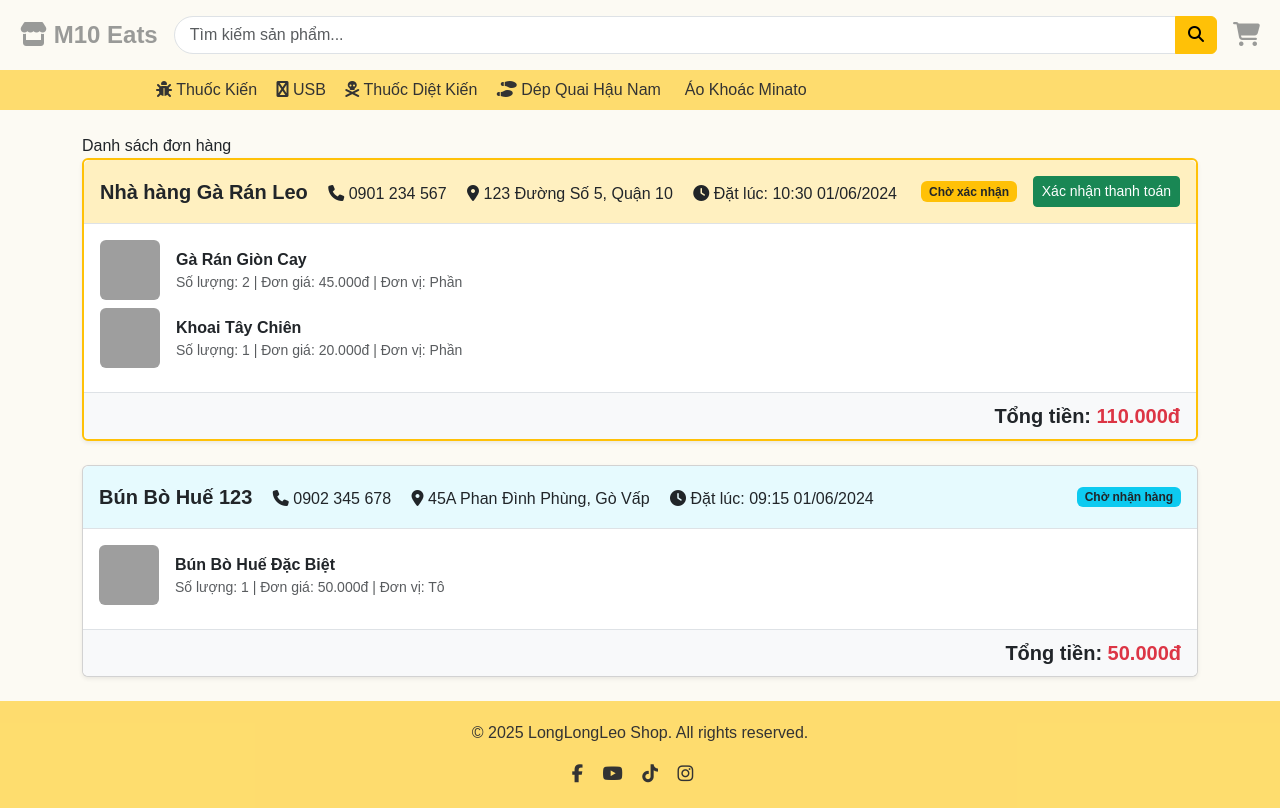
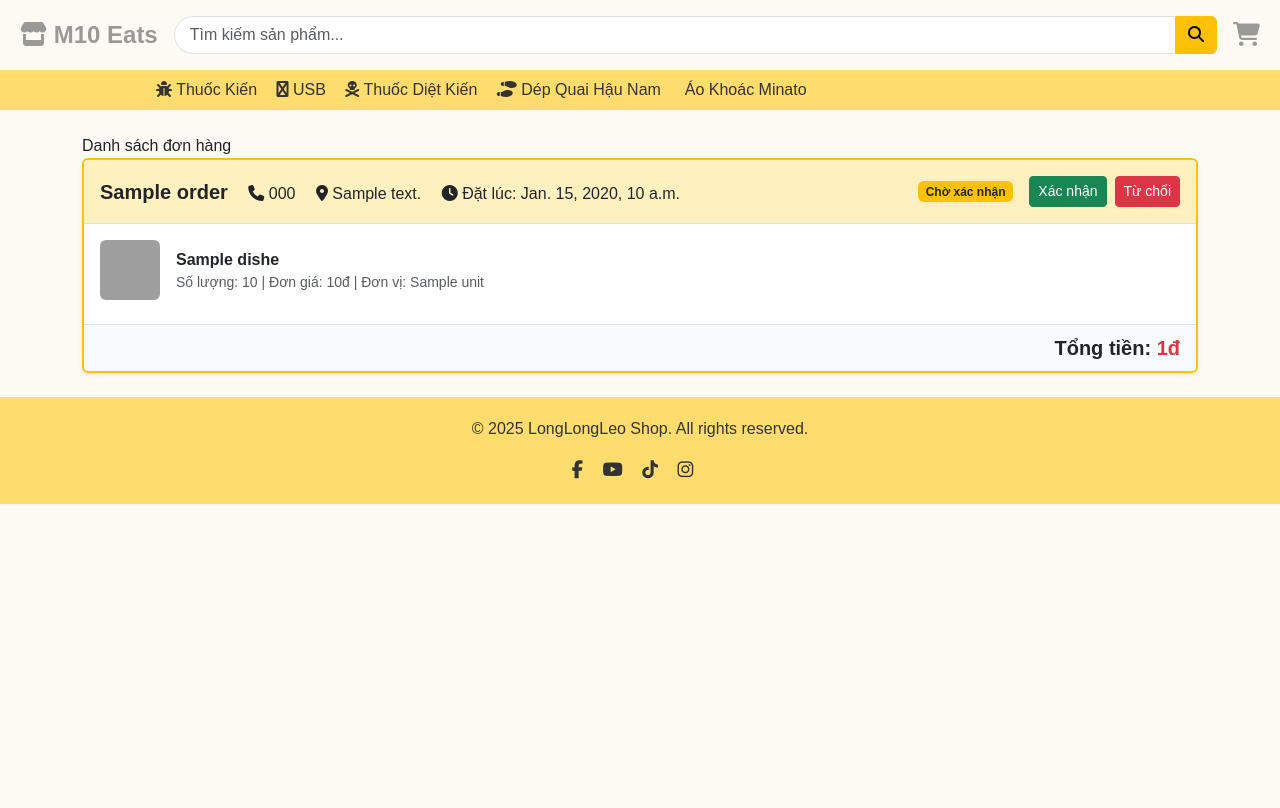
Before and after one commit to anhkreal/QLDA_22NH12_G14_M10, a Django app: template app/templates/shippingOrder.html in a window 1280 px wide. Shown: the part 40-848 px from the top of the page. After the commit the page ends 544 px from the top, so only its background shows below. Run offline with Django 5.2, Linux system fonts and the light colour scheme; the template is opened without the code that fills it: most values are stand-ins (such as "Sample title", 1, 10 or a date in 2020); grey boxes are pictures that could not be loaded.

Commit message:
Đơn hàng chờ xác nhận

```diff
--- a/app/templates/shippingOrder.html
+++ b/app/templates/shippingOrder.html
@@ -3,79 +3,71 @@
 {% block content %}
 {% block title %}Danh sách đơn hàng{% endblock %}
 
-<!-- Đơn hàng chờ xác nhận -->
+{% for order in orders %}
 <div class="card mb-4 shadow-sm border-warning border-2">
   <div class="card-body p-0">
     <!-- Phần đầu: Thông tin nhà hàng và trạng thái -->
     <div class="d-flex flex-wrap align-items-center justify-content-between bg-warning bg-opacity-25 px-3 py-3 border-bottom rounded-top">
       <div>
-        <span class="fw-bold fs-5 text-dark">Nhà hàng Gà Rán Leo</span>
-        <span class="ms-3"><i class="fas fa-phone"></i> 0901 234 567</span>
-        <span class="ms-3"><i class="fas fa-map-marker-alt"></i> 123 Đường Số 5, Quận 10</span>
-        <span class="ms-3"><i class="fas fa-clock"></i> Đặt lúc: 10:30 01/06/2024</span>
+        <span class="fw-bold fs-5 text-dark">{{ order.restaurant_name }}</span>
+        <span class="ms-3"><i class="fas fa-phone"></i> {{ order.customer_phone }}</span>
+        <span class="ms-3"><i class="fas fa-map-marker-alt"></i> {{ order.customer_address }}</span>
+        <span class="ms-3"><i class="fas fa-clock"></i> Đặt lúc: {{ order.order_time }}</span>
       </div>
       <div class="d-flex align-items-center mt-2 mt-md-0">
         <span class="badge bg-warning text-dark me-3">Chờ xác nhận</span>
-        <button class="btn btn-success btn-sm">Xác nhận thanh toán</button>
+        <button class="btn btn-success btn-sm me-2" onclick="updateInvoiceStatus('{{ order.invoice_id }}', 1, this)">Xác nhận</button>
+        <button class="btn btn-danger btn-sm" onclick="updateInvoiceStatus('{{ order.invoice_id }}', 2, this)">Từ chối</button>
       </div>
     </div>
     <!-- Phần 2: Danh sách món ăn -->
     <div class="p-3">
+      {% for dish in order.dishes %}
       <div class="d-flex align-items-center mb-2">
         <img src="https://edeninterior.vn/wp-content/uploads/2024/05/thiet-ke-mat-tien-nha-hang-dep-1.jpg"
              class="rounded me-3" style="width: 60px; height: 60px; object-fit: cover;">
         <div class="flex-grow-1">
-          <div class="fw-semibold">Gà Rán Giòn Cay</div>
-          <div class="text-muted small">Số lượng: 2 | Đơn giá: 45.000đ | Đơn vị: Phần</div>
+          <div class="fw-semibold">{{ dish.name }}</div>
+          <div class="text-muted small">Số lượng: {{ dish.quantity }} | Đơn giá: {{ dish.price|floatformat:0 }}đ | Đơn vị: {{ dish.unit }}</div>
         </div>
       </div>
-      <div class="d-flex align-items-center mb-2">
-        <img src="https://edeninterior.vn/wp-content/uploads/2024/05/thiet-ke-mat-tien-nha-hang-dep-1.jpg"
-             class="rounded me-3" style="width: 60px; height: 60px; object-fit: cover;">
-        <div class="flex-grow-1">
-          <div class="fw-semibold">Khoai Tây Chiên</div>
-          <div class="text-muted small">Số lượng: 1 | Đơn giá: 20.000đ | Đơn vị: Phần</div>
-        </div>
-      </div>
+      {% endfor %}
     </div>
     <!-- Phần 3: Tổng tiền -->
     <div class="bg-light border-top px-3 py-2 d-flex justify-content-end rounded-bottom">
-      <span class="fw-bold fs-5">Tổng tiền: <span class="text-danger">110.000đ</span></span>
+      <span class="fw-bold fs-5">Tổng tiền: <span class="text-danger">{{ order.total_payment|floatformat:0 }}đ</span></span>
     </div>
   </div>
 </div>
+{% empty %}
+<div class="alert alert-info">Không có đơn hàng chờ xác nhận.</div>
+{% endfor %}
 
-<!-- Đơn hàng chờ nhận hàng -->
-<div class="card mb-4 shadow-sm">
-  <div class="card-body p-0">
-    <!-- Phần đầu: Thông tin nhà hàng và trạng thái -->
-    <div class="d-flex flex-wrap align-items-center justify-content-between bg-info bg-opacity-10 px-3 py-3 border-bottom rounded-top">
-      <div>
-        <span class="fw-bold fs-5 text-dark">Bún Bò Huế 123</span>
-        <span class="ms-3"><i class="fas fa-phone"></i> 0902 345 678</span>
-        <span class="ms-3"><i class="fas fa-map-marker-alt"></i> 45A Phan Đình Phùng, Gò Vấp</span>
-        <span class="ms-3"><i class="fas fa-clock"></i> Đặt lúc: 09:15 01/06/2024</span>
-      </div>
-      <div class="d-flex align-items-center mt-2 mt-md-0">
-        <span class="badge bg-info text-dark">Chờ nhận hàng</span>
-      </div>
-    </div>
-    <!-- Phần 2: Danh sách món ăn -->
-    <div class="p-3">
-      <div class="d-flex align-items-center mb-2">
-        <img src="https://edeninterior.vn/wp-content/uploads/2024/05/thiet-ke-mat-tien-nha-hang-dep-1.jpg"
-             class="rounded me-3" style="width: 60px; height: 60px; object-fit: cover;">
-        <div class="flex-grow-1">
-          <div class="fw-semibold">Bún Bò Huế Đặc Biệt</div>
-          <div class="text-muted small">Số lượng: 1 | Đơn giá: 50.000đ | Đơn vị: Tô</div>
-        </div>
-      </div>
-    </div>
-    <!-- Phần 3: Tổng tiền -->
-    <div class="bg-light border-top px-3 py-2 d-flex justify-content-end rounded-bottom">
-      <span class="fw-bold fs-5">Tổng tiền: <span class="text-danger">50.000đ</span></span>
-    </div>
-  </div>
-</div>
+<script>
+function updateInvoiceStatus(invoiceId, status, btn) {
+  btn.disabled = true;
+  fetch('/api/update-invoice-status/', {
+    method: 'POST',
+    headers: {
+      'Content-Type': 'application/json',
+      'X-CSRFToken': '{{ csrf_token }}'
+    },
+    body: JSON.stringify({ invoice_id: invoiceId, status: status })
+  })
+  .then(res => res.json())
+  .then(data => {
+    if (data.success) {
+      btn.closest('.card').remove();
+    } else {
+      alert(data.message || 'Có lỗi xảy ra!');
+      btn.disabled = false;
+    }
+  })
+  .catch(() => {
+    alert('Có lỗi xảy ra!');
+    btn.disabled = false;
+  });
+}
+</script>
 
 {% endblock %}
--- a/app/urls.py
+++ b/app/urls.py
@@ -27,5 +27,6 @@ urlpatterns = [
     path('api/update-dish/', views.api_update_dish, name='api-update-dish'),
     path('api/delete-dish/', views.api_delete_dish, name='api-delete-dish'),
     path('api/dish-reviews/', views.api_dish_reviews, name='api-dish-reviews'),
+    path('api/update-invoice-status/', views.api_update_invoice_status, name='api-update-invoice-status'),
 
 ]
```
Also changed, not shown: app/views.py (+48 -2 lines), shopapp.sql (added).
